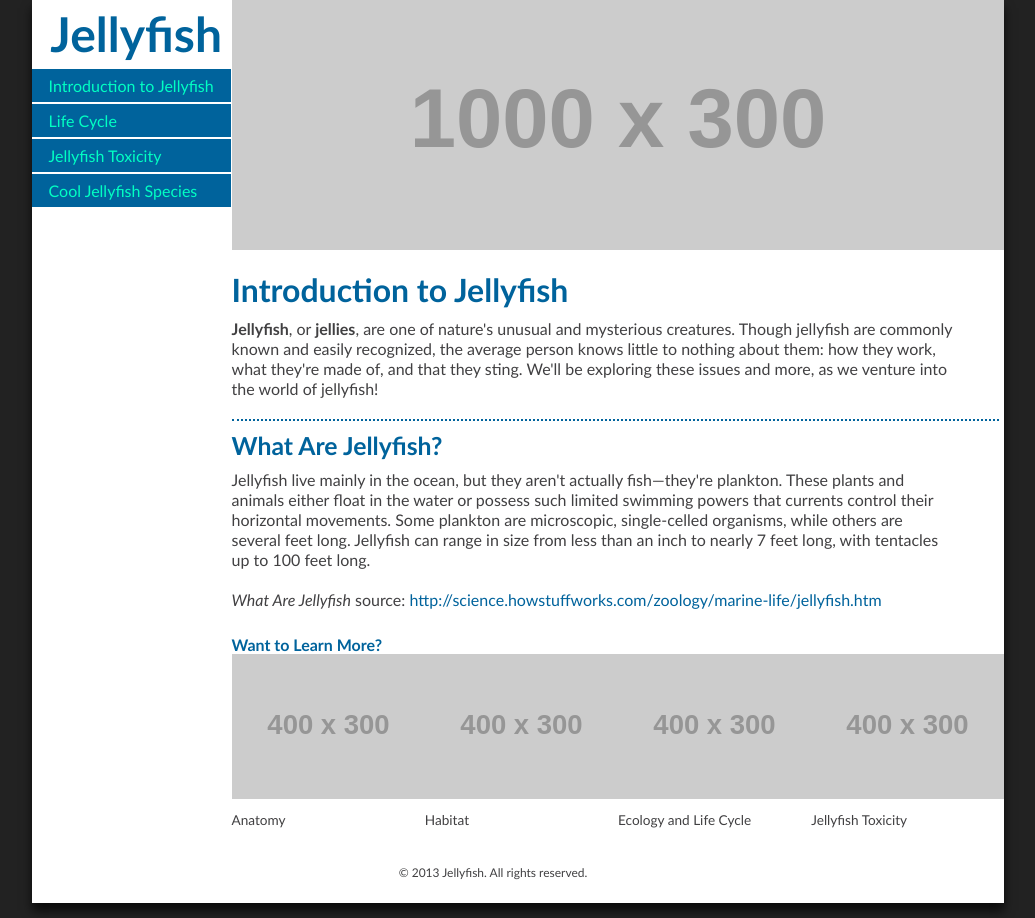
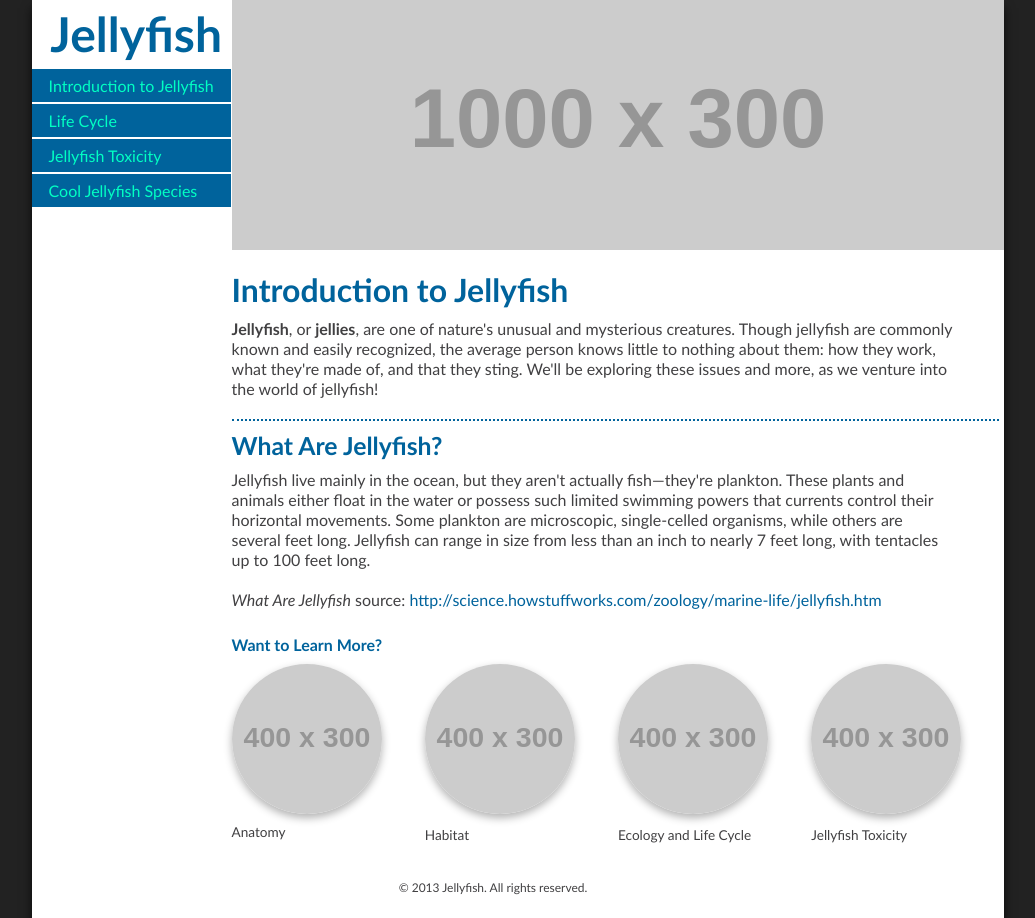
Before and after one commit to lim00074/large-data-website, a Jekyll site: the page built from index.html, in a window 1280 px wide. Shown: the whole page, without its empty margins (122-1157 px from the left). Built offline with Jekyll 4.4.1, drawn with Linux system fonts in a browser that asks for light colours; Markdown is read by kramdown in place of the engine named in the settings.

Commit message:
Circular buckets

```diff
--- a/index.html
+++ b/index.html
@@ -47,26 +47,40 @@ url: /index
 		<div class="grid">
 
 			<div class="unit unit-s-1 unit-m-1-2 unit-l-1-4">
-				<img src="http://placehold.it/400x300" alt="Photo of the Anatomy of Jellyfish">
-				<figcaption>Anatomy</figcaption>
+				<div class="bucket-container">
+					<div class="bucket-dummy"></div>
+					<div class="bucket-element bucket-anatomy"></div>
+					<figcaption>Anatomy</figcaption>
+				</div>
+
 			</div>
 
 			<div class="unit unit-s-1 unit-m-1-2 unit-l-1-4">
-				<img src="http://placehold.it/400x300" alt="Map of Jellyfish Habitat">
+				<div class="bucket-container">
+					<div class="bucket-dummy"></div>
+					<div class="bucket-element bucket-habitat"></div>
+				</div>
 				<figcaption>Habitat</figcaption>
 			</div>
 
 			<div class="unit unit-s-1 unit-m-1-2 unit-l-1-4">
-				<img src="http://placehold.it/400x300" alt="Diagram of Jellyfish Ecology and Life Cycle">
+				<div class="bucket-container">
+					<div class="bucket-dummy"></div>
+					<div class="bucket-element bucket-ecology"></div>
+				</div>
 				<figcaption>Ecology and Life Cycle</figcaption>
 			</div>
 
 			<div class="unit unit-s-1 unit-m-1-2 unit-l-1-4">
-				<img src="http://placehold.it/400x300" alt="Photo of Jellyfish Sting">
+				<div class="bucket-container">
+					<div class="bucket-dummy"></div>
+					<div class="bucket-element bucket-toxicity"></div>
+				</div>
 				<figcaption>Jellyfish Toxicity</figcaption>
 			</div>
 
 		</div>
+
 	</article>
 
 </article>
```
